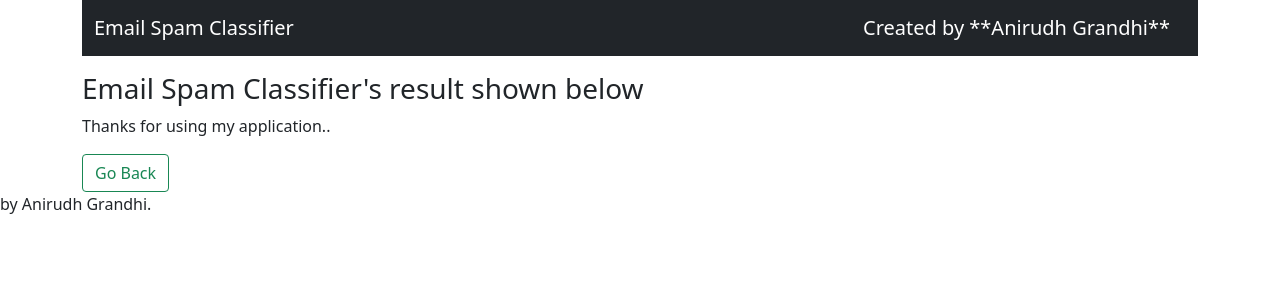
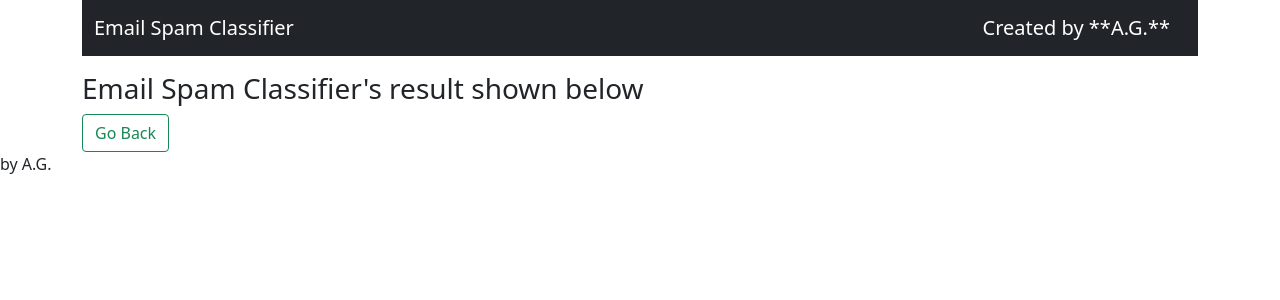
Before and after one commit to Anirudh1273/Spam-Email-Classifier, a Flask app: template Email spam classifier/templates/show.html in a window 1280 px wide. Shown: the top 300 px of the page. Run offline with Flask 3, Linux system fonts and the light colour scheme; the template is opened without the code that fills it, so the values that code supplies are empty; parts of the project's set-up code (start-up, migrations or seed data) failed here and were passed over.

Commit message:
Update show.html

```diff
--- a/Email spam classifier/templates/show.html
+++ b/Email spam classifier/templates/show.html
@@ -21,7 +21,7 @@
     <nav class="navbar navbar-dark bg-dark">
       <div class="container-fluid">
         <a class="navbar-brand" href="#">Email Spam Classifier</a>
-        <a class="navbar-brand" href="#">Created by **Anirudh Grandhi**</a>
+        <a class="navbar-brand" href="#">Created by **A.G.**</a>
       </div>
     </nav>
   </div>
@@ -31,7 +31,6 @@
   <!-- Show -->
   <div class="container">
     <h3 class=" mt-3">Email Spam Classifier's result shown below </h3>
-    <p>Thanks for using my application..</p>
     <a href="/">
       <button class="btn btn-outline-success my-2 my-sm-0" type="submit">Go Back</button>
     </a>
@@ -47,7 +46,7 @@
     <h1>Prediction: <span class='danger'> This is a SPAM message.</span></h1>
     <img class="gif" src="{{ url_for('static', filename='spam.webp') }}" alt="SPAM Image">
     {% elif prediction==0 %}
-    <h1>Prediction: <span class='safe'>Great! This is NOT a spam message.</span></h1>
+    <h1>Prediction: <span class='safe'>This is NOT a spam message.</span></h1>
     <img class="gif" src="{{ url_for('static', filename='not-spam.webp') }}" alt="Not a spam image">
     {% endif %}
   </div>
@@ -58,7 +57,7 @@
   <!-- Footer -->
   <div class='footer'>
 
-    <p class='footer-description'> by Anirudh Grandhi.</p>
+    <p class='footer-description'> by A.G.</p>
   </div>
 
 
```
